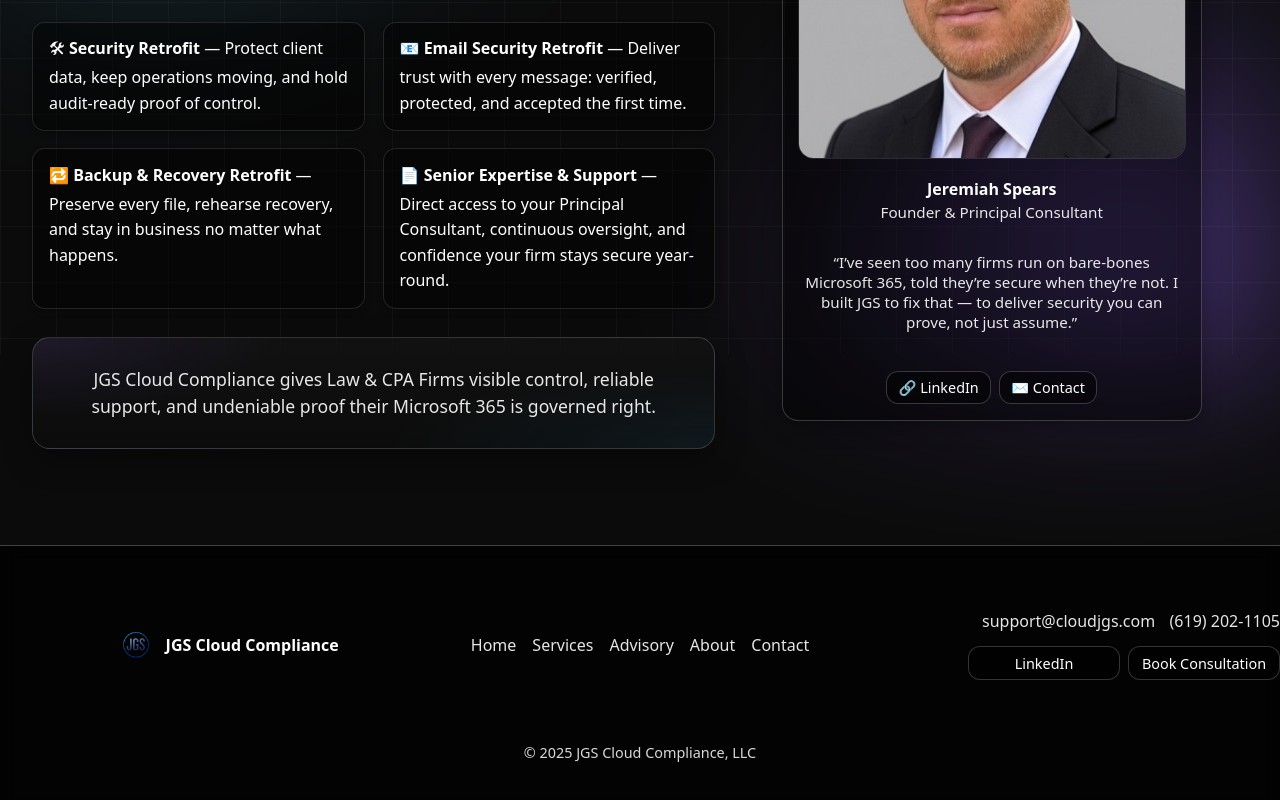
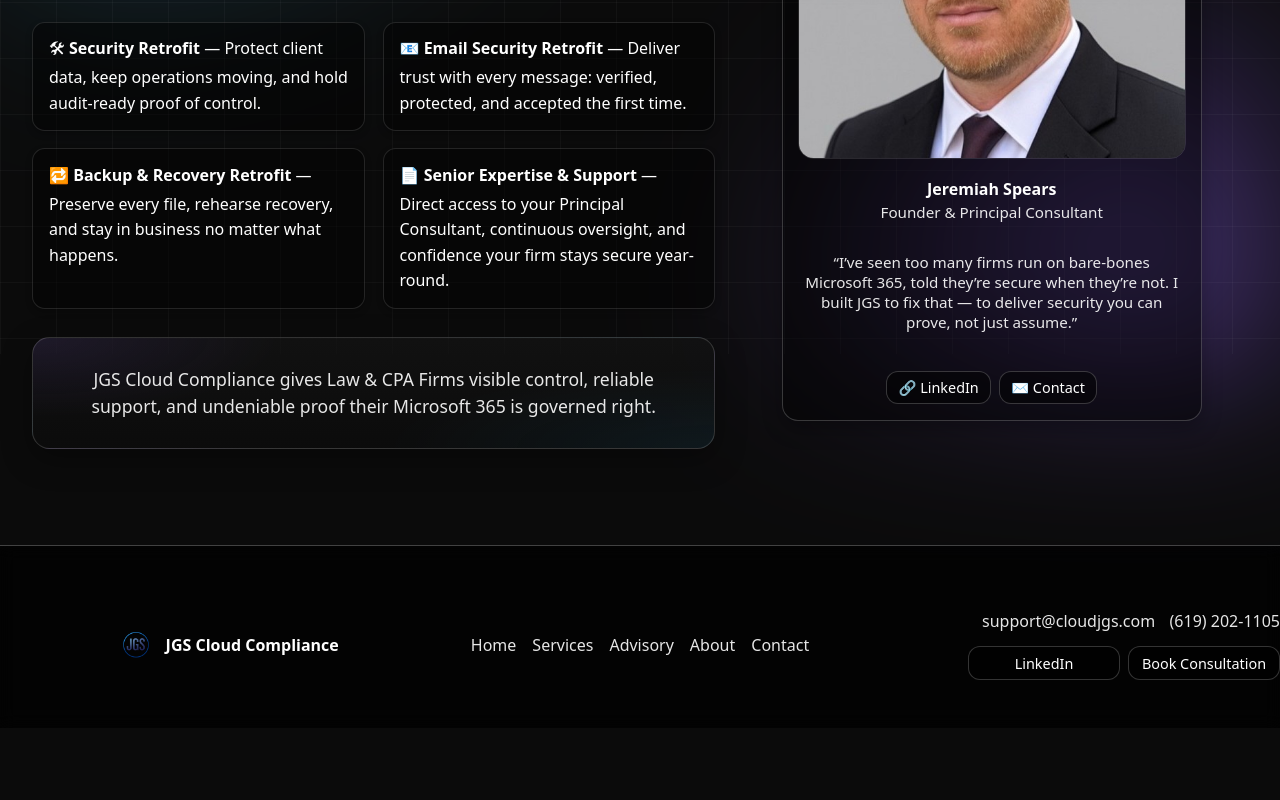
Before and after one commit to jspears80/jgs, a Next.js app: page / in a window 1280 px wide. Shown: the part 446-1246 px from the top of the page. After the commit the page ends 1174 px from the top, so only its background shows below. Built offline with nearby package versions, Linux system fonts and the light colour scheme.

Commit message:
Update layout.tsx

```diff
--- a/app/layout.tsx
+++ b/app/layout.tsx
@@ -128,19 +128,7 @@ export default function RootLayout({
             </div>
           </div>
 
-          {/* Copyright */}
-          <div
-            className="container"
-            style={{
-              textAlign: 'center',
-              marginTop: '.9rem',
-              opacity: 0.85,
-              fontSize: '.9rem',
-              paddingBottom: '1rem',
-            }}
-          >
-            © {new Date().getFullYear()} JGS Cloud Compliance, LLC
-          </div>
+
         </footer>
       </body>
     </html>
```
